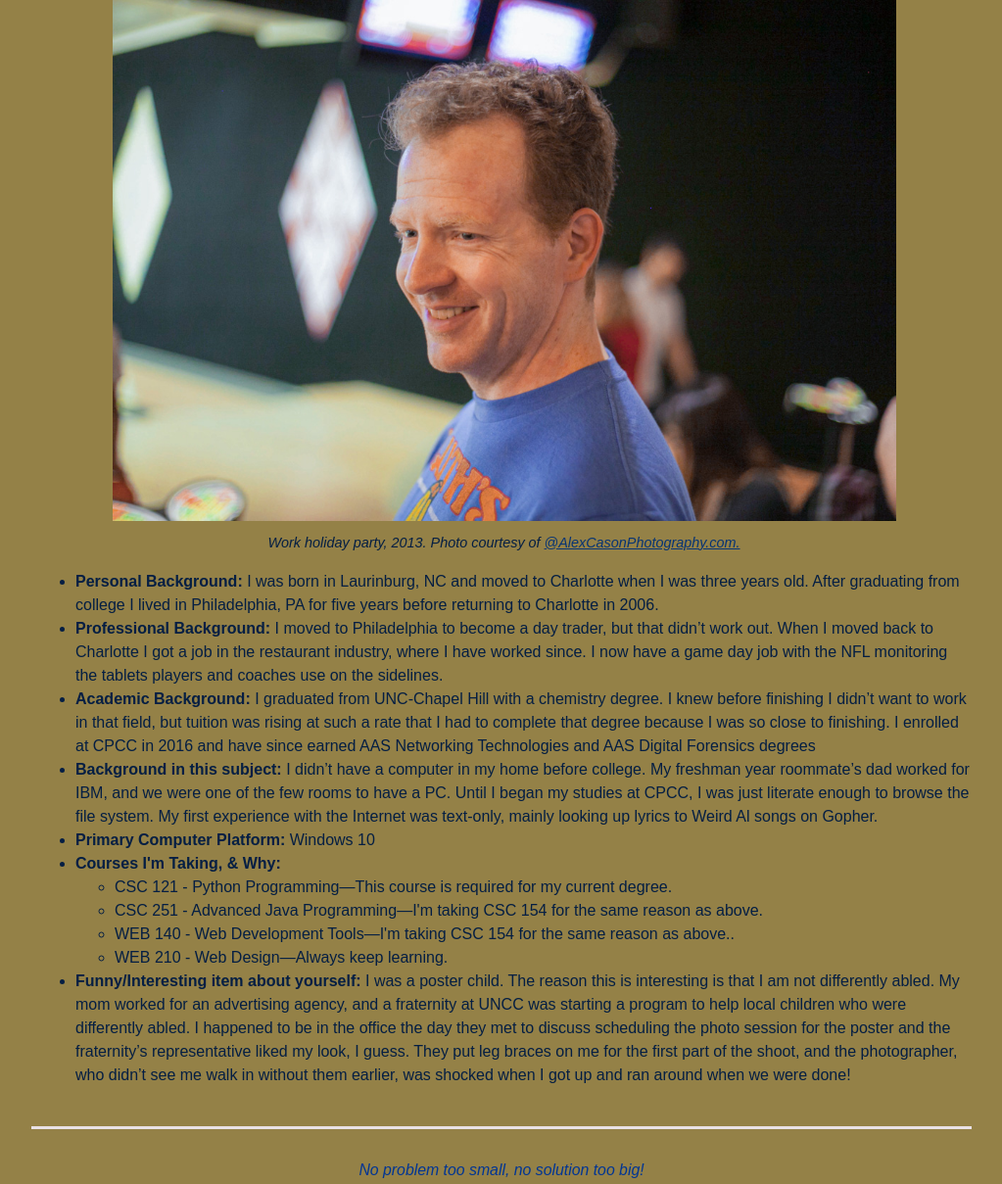
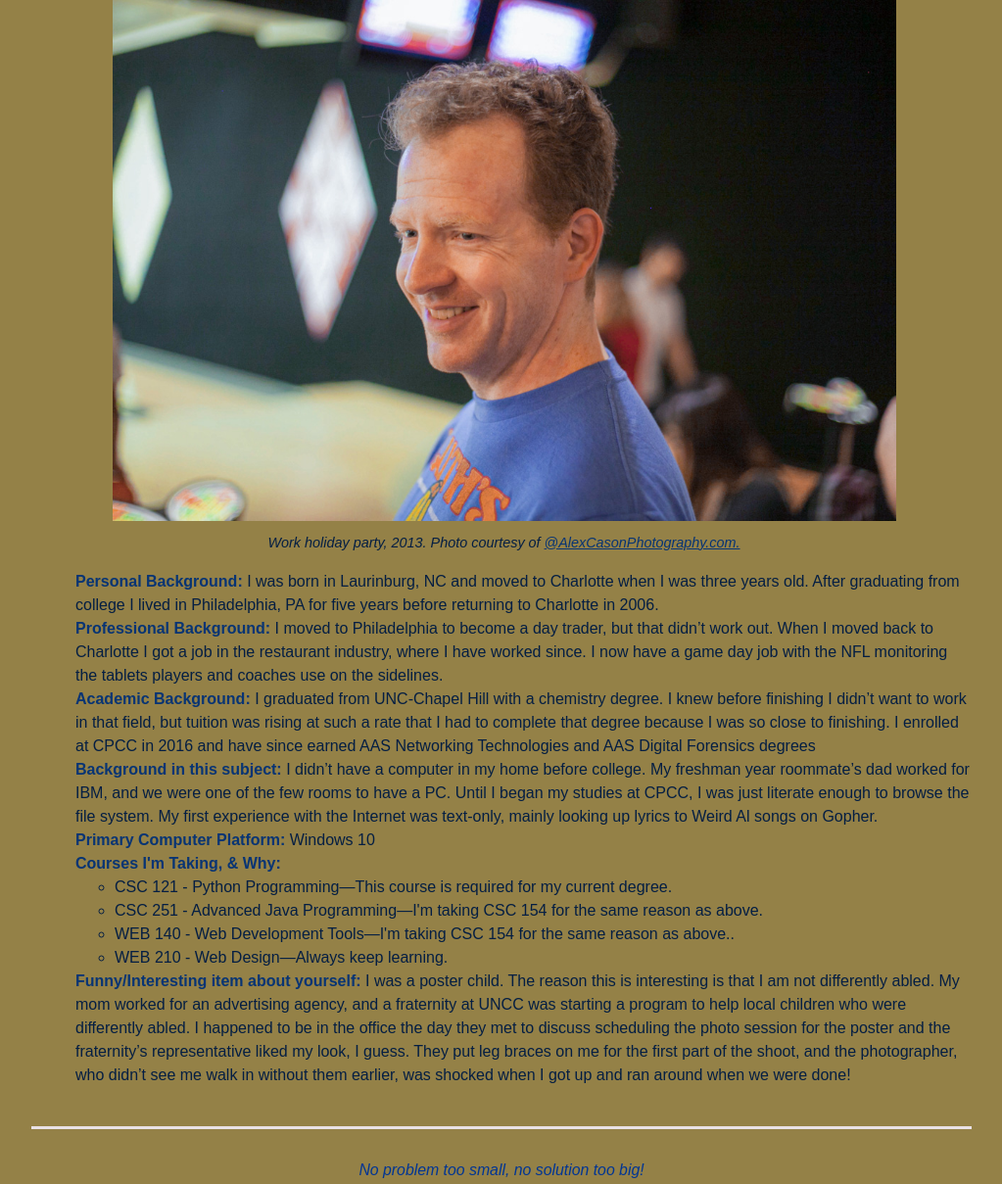
Before and after one commit to gcampbell451/gcampbell451.github.io, a PHP site: page /web210/introduction.html in a window 1280 px wide. Shown: the part 255-1464 px from the top of the page at 98% size, without its empty margins (128-1151 px from the left). Run offline with PHP 8.4, Linux system fonts and the light colour scheme.

Commit message:
Update temp210.css

```diff
--- a/web210/styles/temp210.css
+++ b/web210/styles/temp210.css
@@ -176,6 +176,10 @@ figcaption  {
 }
 
 .list-item {
+	color: var(--color2);
+}
+
+.no_bullet {
 	list-style-type: none;
 }
 
```
